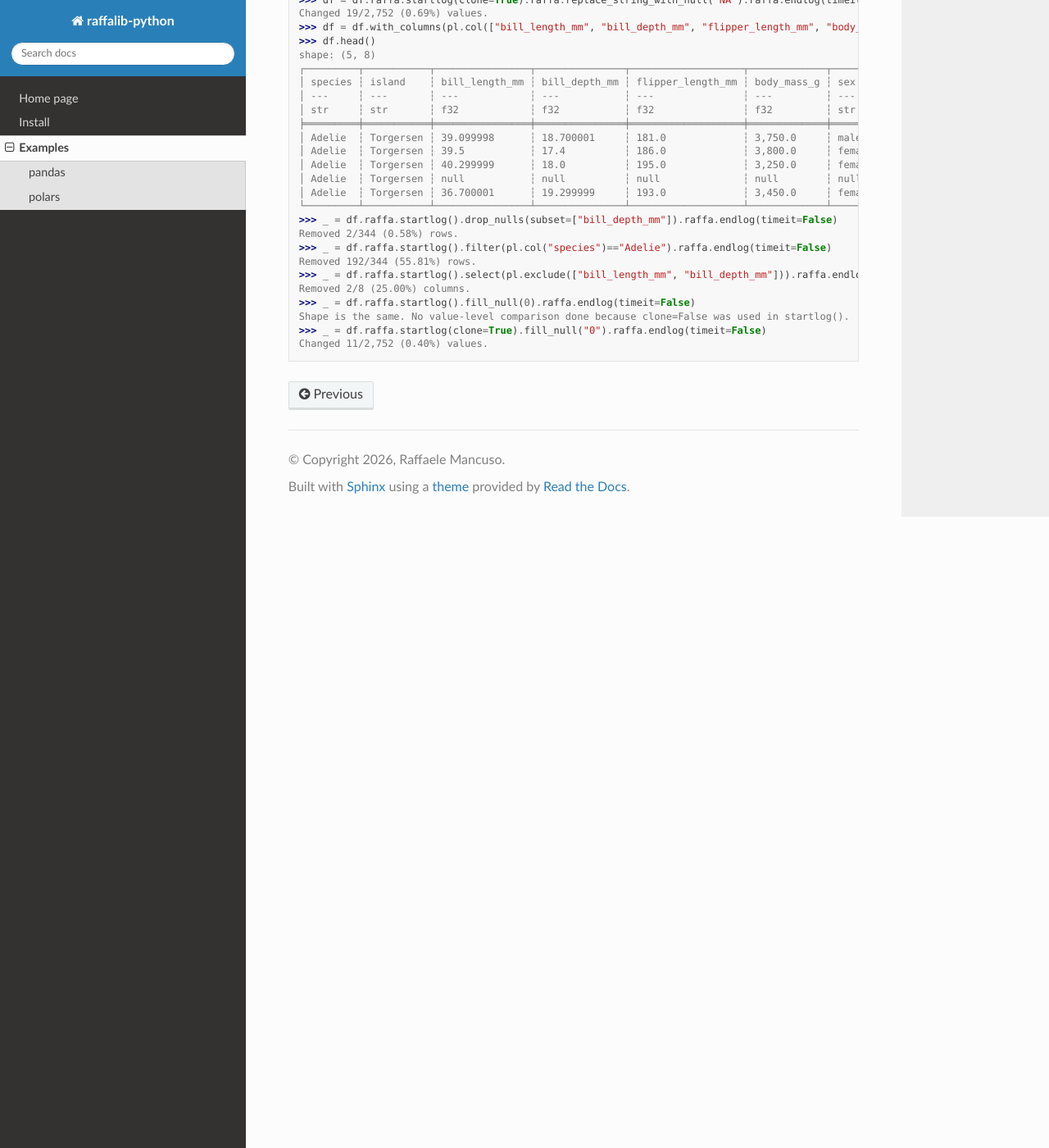
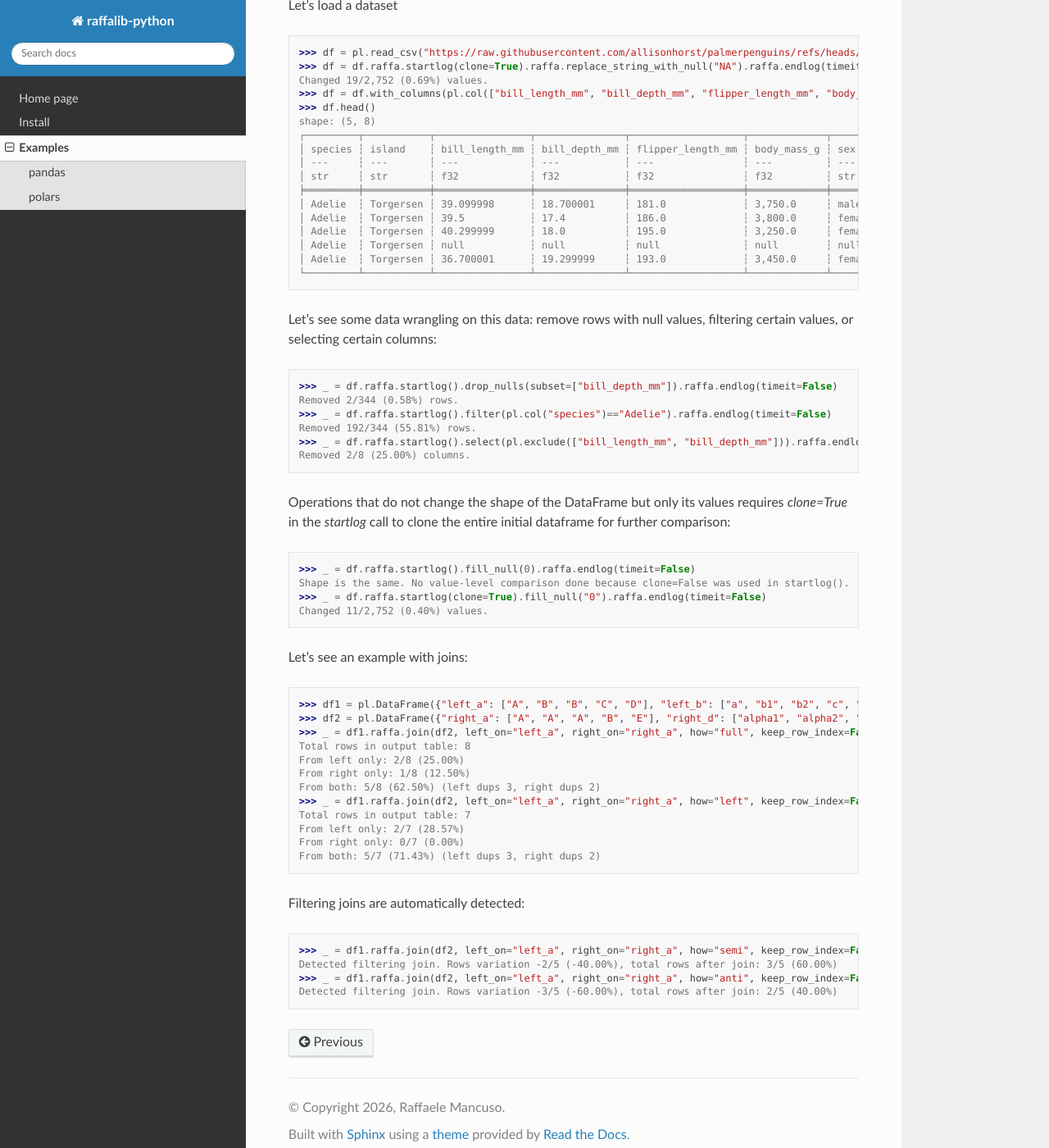
Before and after one commit to raffaelemancuso/raffalib-python, a Sphinx documentation site: the page built from docs/source/examples.rst, in a window 1280 px wide and 1400 px high, scrolled down 1310 px. Shown: the whole window at 82% size. Built offline with Sphinx 7.4.7 and the Read the Docs theme 3.1.0, drawn with Linux system fonts in a browser that asks for light colours; some of the changed text lies outside the part shown.

Commit message:
Optional dependencies. Better log for polars joins

```diff
--- a/docs/source/examples.rst
+++ b/docs/source/examples.rst
@@ -52,14 +52,16 @@ Changed 2/344 (0.58%) values.
 polars
 ------
 
-Example of usage
+Let' import the libraries and create a logger:
 
 >>> import polars as pl
 >>> import polars.selectors as cs
 >>> import raffalib
 >>> import raffalib.polars
->>>
 >>> logger = raffalib.create_logger(rich=False, fmt="{message}")
+
+Let's load a dataset
+
 >>> df = pl.read_csv("https://raw.githubusercontent.com/allisonhorst/palmerpenguins/refs/heads/main/inst/extdata/penguins.csv")
 >>> df = df.raffa.startlog(clone=True).raffa.replace_string_with_null("NA").raffa.endlog(timeit=False)
 Changed 19/2,752 (0.69%) values.
@@ -77,13 +79,42 @@ shape: (5, 8)
 │ Adelie  ┆ Torgersen ┆ null           ┆ null          ┆ null              ┆ null        ┆ null   ┆ 2,007 │
 │ Adelie  ┆ Torgersen ┆ 36.700001      ┆ 19.299999     ┆ 193.0             ┆ 3,450.0     ┆ female ┆ 2,007 │
 └─────────┴───────────┴────────────────┴───────────────┴───────────────────┴─────────────┴────────┴───────┘
+
+Let's see some data wrangling on this data: remove rows with null values, filtering certain values, or selecting certain columns:
+
 >>> _ = df.raffa.startlog().drop_nulls(subset=["bill_depth_mm"]).raffa.endlog(timeit=False)
 Removed 2/344 (0.58%) rows.
 >>> _ = df.raffa.startlog().filter(pl.col("species")=="Adelie").raffa.endlog(timeit=False)
 Removed 192/344 (55.81%) rows.
 >>> _ = df.raffa.startlog().select(pl.exclude(["bill_length_mm", "bill_depth_mm"])).raffa.endlog(timeit=False)
 Removed 2/8 (25.00%) columns.
+
+Operations that do not change the shape of the DataFrame but only its values requires `clone=True`
+in the `startlog` call to clone the entire initial dataframe for further comparison:
+
 >>> _ = df.raffa.startlog().fill_null(0).raffa.endlog(timeit=False)
 Shape is the same. No value-level comparison done because clone=False was used in startlog().
 >>> _ = df.raffa.startlog(clone=True).fill_null("0").raffa.endlog(timeit=False)
 Changed 11/2,752 (0.40%) values.
+
+Let's see an example with joins:
+
+>>> df1 = pl.DataFrame({"left_a": ["A", "B", "B", "C", "D"], "left_b": ["a", "b1", "b2", "c", "d"]})
+>>> df2 = pl.DataFrame({"right_a": ["A", "A", "A", "B", "E"], "right_d": ["alpha1", "alpha2", "alpha3", "beta", "gamma"]})
+>>> _ = df1.raffa.join(df2, left_on="left_a", right_on="right_a", how="full", keep_row_index=False)
+Total rows in output table: 8
+From left only: 2/8 (25.00%)
+From right only: 1/8 (12.50%)
+From both: 5/8 (62.50%) (left dups 3, right dups 2)
+>>> _ = df1.raffa.join(df2, left_on="left_a", right_on="right_a", how="left", keep_row_index=False)
+Total rows in output table: 7
+From left only: 2/7 (28.57%)
+From right only: 0/7 (0.00%)
+From both: 5/7 (71.43%) (left dups 3, right dups 2)
+
+Filtering joins are automatically detected:
+
+>>> _ = df1.raffa.join(df2, left_on="left_a", right_on="right_a", how="semi", keep_row_index=False)
+Detected filtering join. Rows variation -2/5 (-40.00%), total rows after join: 3/5 (60.00%)
+>>> _ = df1.raffa.join(df2, left_on="left_a", right_on="right_a", how="anti", keep_row_index=False)
+Detected filtering join. Rows variation -3/5 (-60.00%), total rows after join: 2/5 (40.00%)
```
Also changed, not shown: pyproject.toml (+7 -6 lines), 4 other files.
